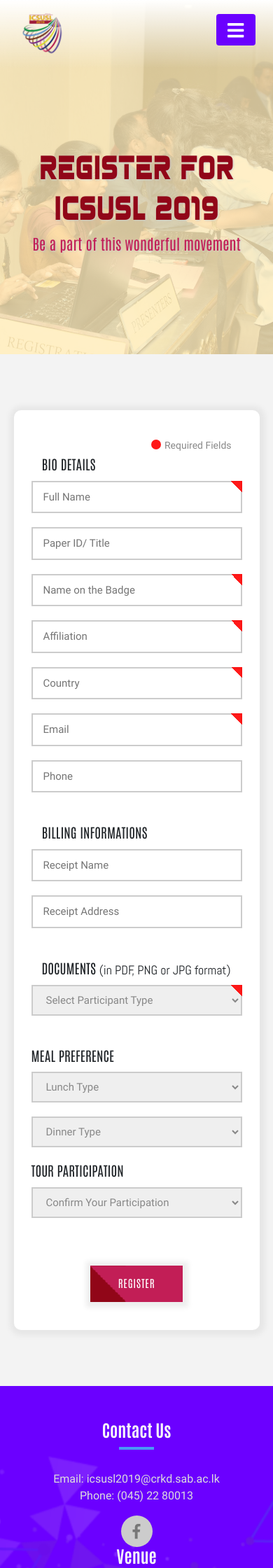
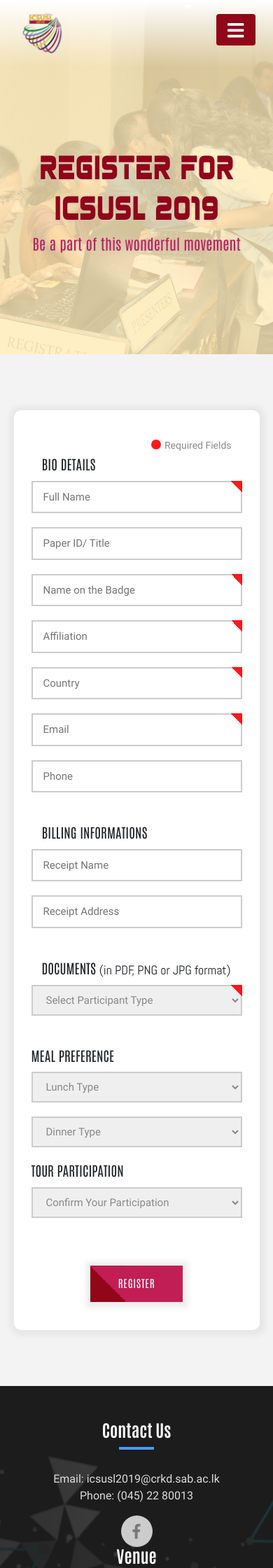
Before and after one commit to BhathiyaTK/ICSUSL2019-website, a PHP site: page /register.php in a window 390 px wide. Shown: the top 2240 px of the page at 70% size. Run offline with PHP 8.4, Linux system fonts and the light colour scheme; some libraries are stand-ins or nearby versions.

Commit message:
Fixed the footer

```diff
--- a/common/footer.php
+++ b/common/footer.php
@@ -2,7 +2,7 @@
 <footer>
     <div class="container-fluid padding text-light" id="footer-sec">
         <div class="row footer-content">
-            <div class="col-md-3 footer-sub-content">
+            <div class="col-md-4 footer-sub-content">
                 <h4>Contact Us</h4>
                 <div class="footer-divider"></div>
                 <p class="footer-event-address">Email: icsusl2019@crkd.sab.ac.lk <br>Phone: (045) 22 80013</p>
@@ -10,7 +10,7 @@
                     <a href="123.html"><div class="social-link"><i class="fab fa-facebook-f fa-lg"></i></div></a>
                 </div>
             </div>
-            <div class="col-md-5 footer-sub-content">
+            <div class="col-md-4 footer-sub-content">
                 <h4>Venue</h4>
                 <div class="footer-divider"></div>
                 <p class="footer-event-date">14<sup>th</sup> and 15<sup>th</sup> November 2019</p>
--- a/css/responsive.css
+++ b/css/responsive.css
@@ -26,14 +26,14 @@
     	top: 0;
     	right: 25px;
     	margin-top: 20px;
-    	background: #6b00ff;
+    	background: #910618;
 	}
 	.navbar-toggler .navbar-toggler-icon{
     	color: #fff;
     	margin-top: 5px;
     }
     .navbar-collapse{
-    	background: #6b00ff;
+    	background: #910618;
     	padding: 5px 20px;
     	box-shadow: 1px 1px 8px 8px rgba(79, 79, 79, 0.3);
     }
@@ -211,7 +211,7 @@
 	}
 	/* ===================== Footer ====================== */
 	#footer-sec{
-		background: rgb(107, 0, 255);
+		background: rgb(28,28,28);
 		background-image: url(../images/pattern.png);
 		background-size: cover;
 		background-position: 40%, right;
--- a/css/style.css
+++ b/css/style.css
@@ -166,7 +166,7 @@ header{
 /* ================ Countdown section ================== */
 #countdown-sec{
 	display: flex;
-	background: #781e34;
+	background: #1c1c1c;
 	/*background: rgb(237, 206, 24);*/
 	padding: 40px 70px;
 }
@@ -810,7 +810,7 @@ table tbody .button-td{
 
 /* ===================== Footer ====================== */
 #footer-sec{
-	background: rgb(107, 0, 255);
+	background: rgb(28,28,28);
 	background-image: url(../images/pattern.png);
 	background-size: cover;
 }
@@ -897,7 +897,7 @@ table tbody .button-td{
 	#countdown-sec{
 		display: flex;
 		font-size: 0.5em;
-		background: #0b213b;
+		background: #1c1c1c;
 		/*background: rgb(237, 206, 24);*/
 		padding: 40px 100px 40px 20px;
 	}
@@ -965,7 +965,7 @@ table tbody .button-td{
 	#countdown-sec{
 		display: flex;
 		font-size: 0.8em;
-		background: #781e34;
+		background: #1c1c1c;
 		/*background: rgb(237, 206, 24);*/
 		padding: 40px 70px;
 	}
@@ -1025,7 +1025,7 @@ table tbody .button-td{
 	#countdown-sec{
 		display: flex;
 		font-size: 1em;
-		background: #781e34;
+		background: #1c1c1c;
 		/*background: rgb(237, 206, 24);*/
 		padding: 40px 70px;
 	}
@@ -1138,7 +1138,7 @@ table tbody .button-td{
 	#countdown-sec{
 		display: flex;
 		font-size: 1em;
-		background: #781e34;
+		background: #1c1c1c;
 		/*background: rgb(237, 206, 24);*/
 		padding: 40px 70px;
 	}
@@ -1165,7 +1165,7 @@ table tbody .button-td{
 	#countdown-sec{
 		display: flex;
 		font-size: 1em;
-		background: #781e34;
+		background: #1c1c1c;
 		/*background: rgb(237, 206, 24);*/
 		padding: 40px 70px;
 	}
```
